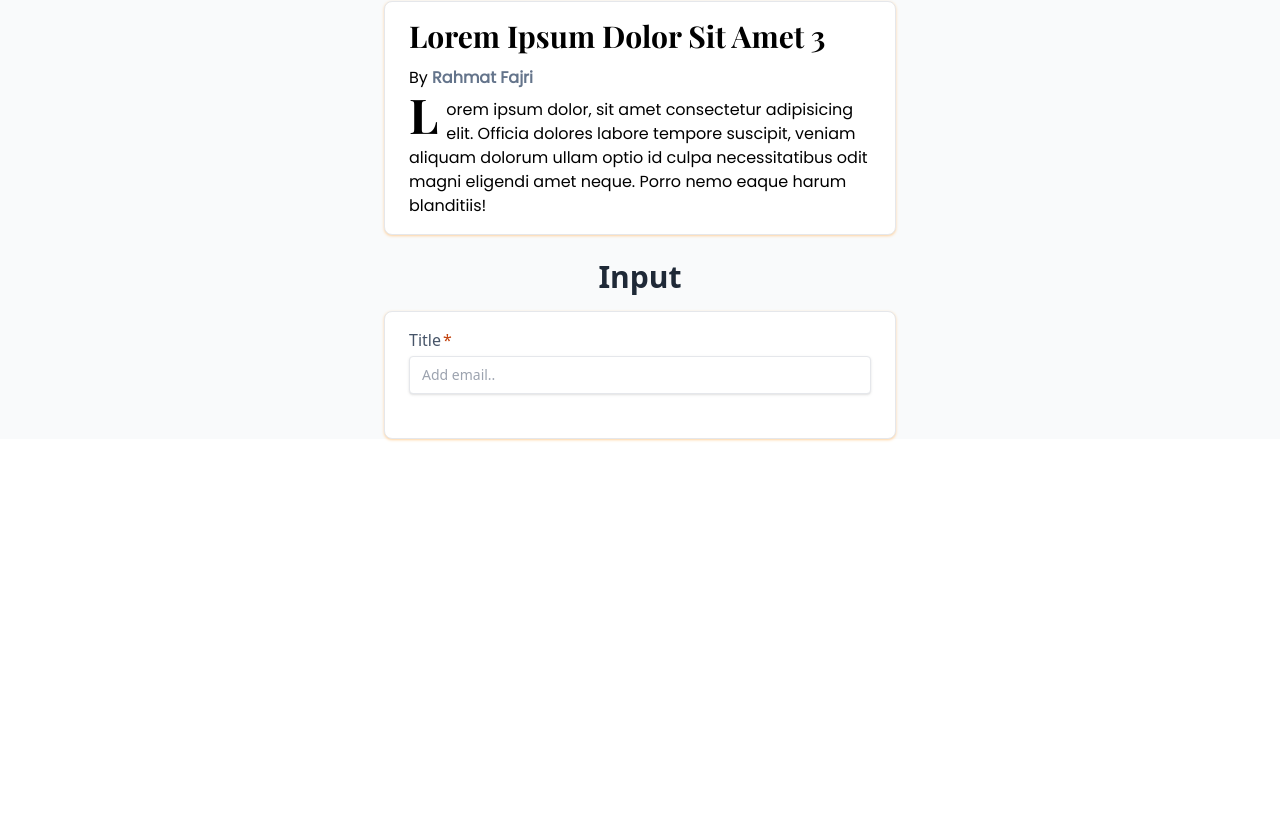
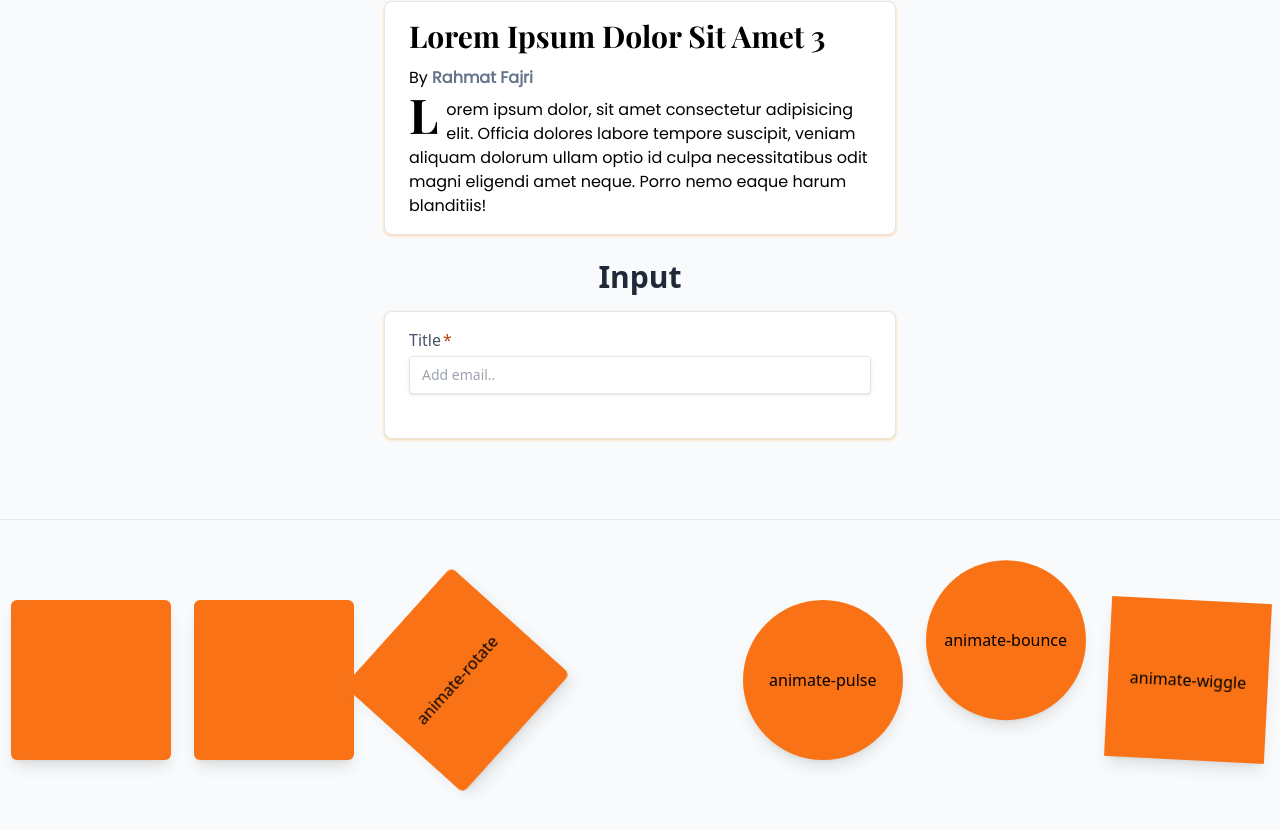
Before and after one commit to virgiawankusuma/Tailwind-CSS-Learning, a React (Create React App) app: page / in a window 1280 px wide. Shown: the part 1519-2349 px from the top of the page. Before the commit the page ends 1982 px from the top, so only its background shows below. Built offline with nearby package versions, Linux system fonts and the light colour scheme.

Commit message:
Tryiing Transform, Transition, Animation

```diff
--- a/src/components/App.js
+++ b/src/components/App.js
@@ -7,6 +7,8 @@ import AppToggle from './AppToggle';
 import AppHero from './AppHero';
 import ArticleList from './ArticleList';
 import AppInput from './AppInput';
+import AppBox from './AppAnimate';
+import AppAnimate from './AppAnimate';
 
 function App() {
   const articles = getData();
@@ -21,6 +23,9 @@ function App() {
 
       <h2 className="text-3xl font-bold text-center text-gray-800 mb-4 dark:text-gray-100">Input</h2>
       <AppInput/>
+
+      <hr className="my-20"></hr>
+      <AppAnimate/>
     </div>
   );
 }
--- /dev/null
+++ b/src/components/AppAnimate.js
@@ -0,0 +1,39 @@
+import React from 'react';
+
+function AppAnimate() {
+  return (
+    <div className="flex">
+      <div className="w-40 h-40 bg-orange-500 mx-auto mb-20 rounded-md shadow-lg hover:rotate-180 hover:bg-pink-500 transition origin-top-left"></div>
+
+      <div className="w-40 h-40 mx-auto mb-20 group">
+        <div className="w-full h-full bg-orange-500 rounded-md shadow-lg group-hover:rotate-180 origin-top-left transition duration-500 ease-out"></div>
+      </div>
+
+      <div className="w-40 h-40 mx-auto bg-orange-500 mb-20 rounded-md shadow-lg animate-spin-fast flex">
+        <p className="m-auto">animate-rotate</p>
+      </div>
+
+      <div className="w-40 h-40 mx-auto bg-orange-500 mb-20 rounded-full shadow-lg animate-ping flex">
+        <p className="m-auto">animate-ping</p>
+      </div>
+
+      <div className="w-40 h-40 mx-auto bg-orange-500 mb-20 rounded-full shadow-lg animate-pulse flex">
+        <p className="m-auto">animate-pulse</p>
+      </div>
+
+      <div className="w-40 h-40 mx-auto bg-orange-500 mb-20 rounded-full shadow-lg animate-bounce flex">
+        <p className="m-auto">animate-bounce</p>
+      </div>
+
+      <div className="w-40 h-40 mx-auto bg-orange-500 mb-20 shadow-lg animate-wiggle flex">
+        <p className="m-auto">animate-wiggle</p>
+      </div>
+
+      <div className="mb-96">
+
+      </div>
+    </div>
+  )
+}
+
+export default AppAnimate;
--- a/tailwind.config.js
+++ b/tailwind.config.js
@@ -8,6 +8,21 @@ module.exports = {
       fontFamily: {
         'poppins': ['Poppins'],
         'playfairDisplay': ['Playfair Display']
+      },
+      animation: {
+        'spin-slow': 'spin 3s linear infinite',
+        'spin-fast': 'spin 0.3s linear infinite',
+        'wiggle': 'wiggle 1s ease-in-out infinite'
+      },
+      keyframes: {
+        wiggle: {
+          '0%, 100%': {
+            transform: 'rotate(3deg)'
+          },
+          '50%': {
+            transform: 'rotate(-3deg)'
+          }
+        }
       }
     },
   },
```
